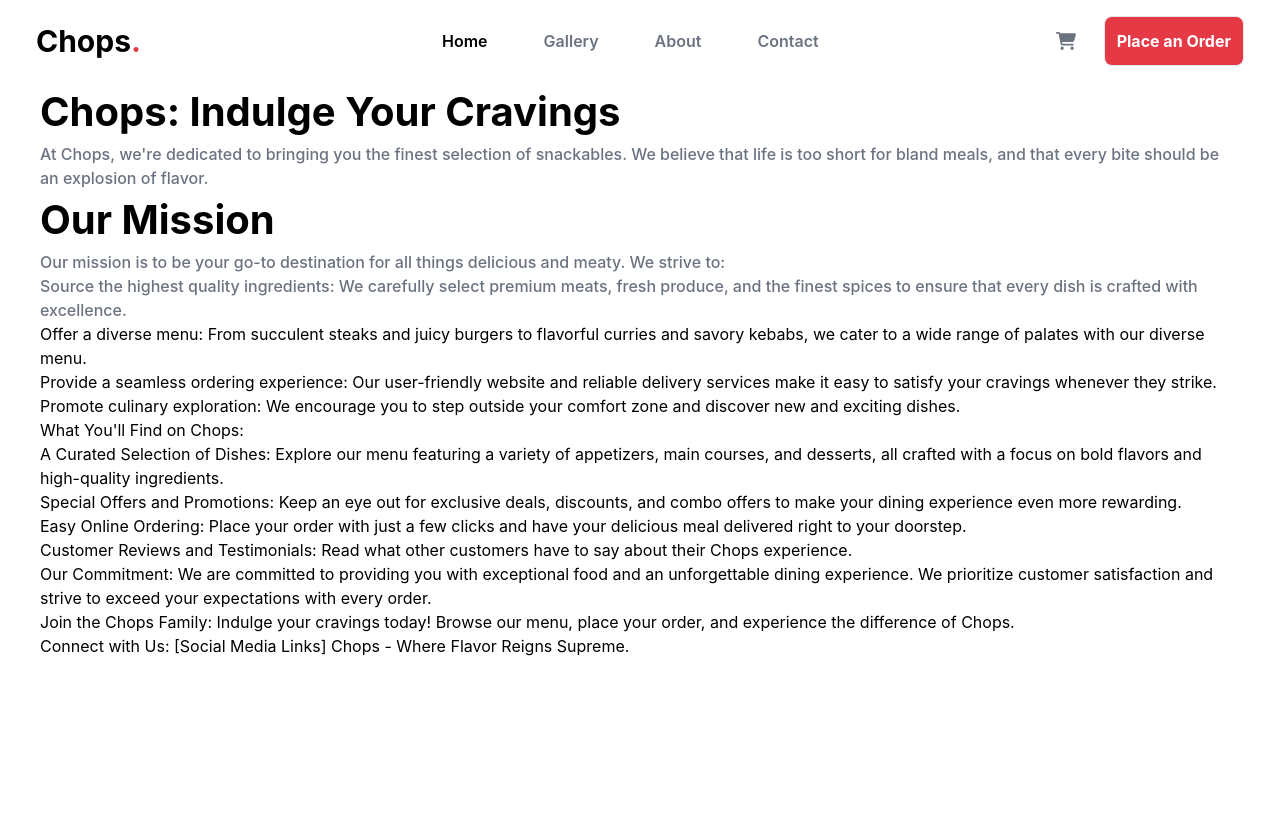
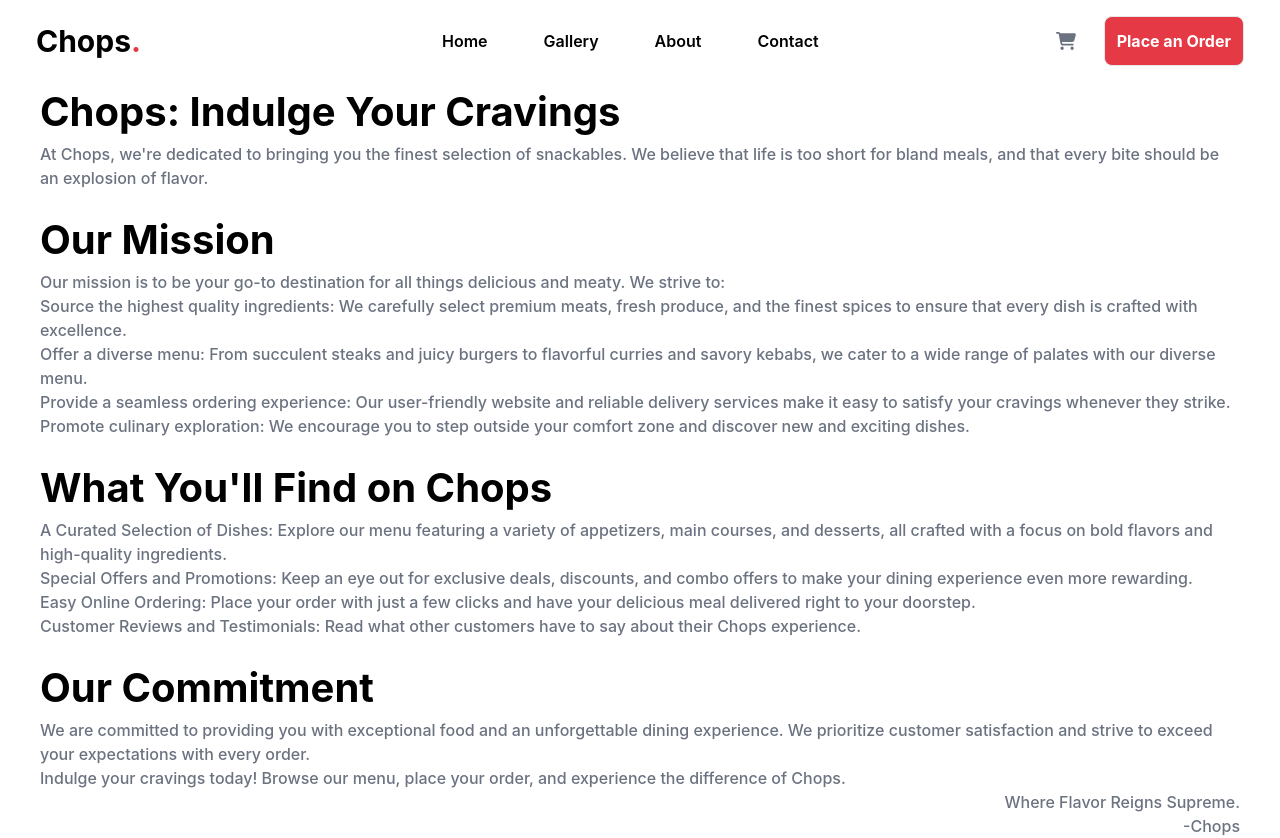
Before and after one commit to ifubaraboye/chops., a React (Create React App) app: page /about in a window 1280 px wide. Before the commit the page ends 800 px from the top, so only its background shows below. Built offline with nearby package versions, Linux system fonts and the light colour scheme; a web font is replaced by a local one.

Commit message:
modified file

```diff
--- a/src/components/Navbar.jsx
+++ b/src/components/Navbar.jsx
@@ -14,9 +14,9 @@ export const Navbar = () => {
         <div>
             <ul className='flex ml-16 gap-x-14 font-semibold'>
                 <li className=''><Link to='/'>Home</Link></li>
-                <li className='text-gray-500'><Link to='/gallery'>Gallery</Link></li>
-                <li className='text-gray-500'><Link to='/about'>About</Link></li>
-                <li className='text-gray-500'><Link to='/contact'>Contact</Link></li>
+                <li className=''><Link to='/gallery'>Gallery</Link></li>
+                <li className=''><Link to='/about'>About</Link></li>
+                <li className=''><Link to='/contact'>Contact</Link></li>
             </ul>
         </div>
 
--- a/src/pages/About.js
+++ b/src/pages/About.js
@@ -12,34 +12,40 @@ export function About() {
 
 <p className="text-[40px] font-bold">Chops: Indulge Your Cravings <br></br></p>
 
-<p className="text-gray-500 font-medium">At Chops, we're dedicated to bringing you the finest selection of snackables. We believe that life is too short for bland meals, and that every bite should be an explosion of flavor. <br></br></p>
+<p className="text-gray-500 font-medium pb-5">At Chops, we're dedicated to bringing you the finest selection of snackables. We believe that life is too short for bland meals, and that every bite should be an explosion of flavor. <br></br></p>
 
 <p className="text-[40px] font-bold">Our Mission <br></br> </p>
 
  <p className="text-gray-500 font-medium">Our mission is to be your go-to destination for all things delicious and meaty. We strive to:</p>
 
  <p className="text-gray-500 font-medium">Source the highest quality ingredients: We carefully select premium meats, fresh produce, and the finest spices to ensure that every dish is crafted with excellence. <br></br></p>
-Offer a diverse menu: From succulent steaks and juicy burgers to flavorful curries and savory kebabs, we cater to a wide range of palates with our diverse menu. <br></br>
-Provide a seamless ordering experience: Our user-friendly website and reliable delivery services make it easy to satisfy your cravings whenever they strike. <br></br>
-Promote culinary exploration: We encourage you to step outside your comfort zone and discover new and exciting dishes. <br></br>
-What You'll Find on Chops: <br></br>
+ <p className="text-gray-500 font-medium">Offer a diverse menu: From succulent steaks and juicy burgers to flavorful curries and savory kebabs, we cater to a wide range of palates with our diverse menu. <br></br></p>
+ <p className="text-gray-500 font-medium">Provide a seamless ordering experience: Our user-friendly website and reliable delivery services make it easy to satisfy your cravings whenever they strike. <br></br></p>
+ <p className="text-gray-500 font-medium pb-5">Promote culinary exploration: We encourage you to step outside your comfort zone and discover new and exciting dishes. <br></br></p>
 
-A Curated Selection of Dishes: Explore our menu featuring a variety of appetizers, main courses, and desserts, all crafted with a focus on bold flavors and high-quality ingredients. <br></br>
-Special Offers and Promotions: Keep an eye out for exclusive deals, discounts, and combo offers to make your dining experience even more rewarding. <br></br>
-Easy Online Ordering: Place your order with just a few clicks and have your delicious meal delivered right to your doorstep. <br></br>
-Customer Reviews and Testimonials: Read what other customers have to say about their Chops experience. <br></br>
-Our Commitment:
 
-We are committed to providing you with exceptional food and an unforgettable dining experience. We prioritize customer satisfaction and strive to exceed your expectations with every order. <br></br>
+<p className="text-[40px] font-bold">What You'll Find on Chops <br></br> </p>
 
-Join the Chops Family:
+ <p className="text-gray-500 font-medium">A Curated Selection of Dishes: Explore our menu featuring a variety of appetizers, main courses, and desserts, all crafted with a focus on bold flavors and high-quality ingredients. <br></br></p>
+ <p className="text-gray-500 font-medium">Special Offers and Promotions: Keep an eye out for exclusive deals, discounts, and combo offers to make your dining experience even more rewarding. <br></br></p>
+ <p className="text-gray-500 font-medium">Easy Online Ordering: Place your order with just a few clicks and have your delicious meal delivered right to your doorstep. <br></br></p>
+ <p className="text-gray-500 font-medium pb-5">Customer Reviews and Testimonials: Read what other customers have to say about their Chops experience. <br></br></p>
 
-Indulge your cravings today! Browse our menu, place your order, and experience the difference of Chops. <br></br>
 
-Connect with Us:
+ <p className="text-[40px] font-bold">Our Commitment</p>
 
-[Social Media Links]
-Chops - Where Flavor Reigns Supreme.</p>
+ <p className="text-gray-500 font-medium">We are committed to providing you with exceptional food and an unforgettable dining experience. We prioritize customer satisfaction and strive to exceed your expectations with every order. <br></br></p>
+
+<p className="text-gray-500 font-medium">Indulge your cravings today! Browse our menu, place your order, and experience the difference of Chops. <br></br> </p>
+
+
+<div className="text-gray-500">
+<p className="text-right font-medium text">Where Flavor Reigns Supreme.</p>
+<p className="text-right font-medium">-Chops</p>
+</div>
+
+
+</p>
         </div>
       </div>
     );
--- a/src/pages/Contact.js
+++ b/src/pages/Contact.js
@@ -7,7 +7,7 @@ export function Contact() {
       <div className="">
         <Navbar />
         <div className="px-8">
-          <h1 className="text-[50px] font-semibold mb-6">Contact</h1>
+          <h1 className="text-[50px] font-semibold mb-6">Contact Us</h1>
 
           <div>
             <form>
```
